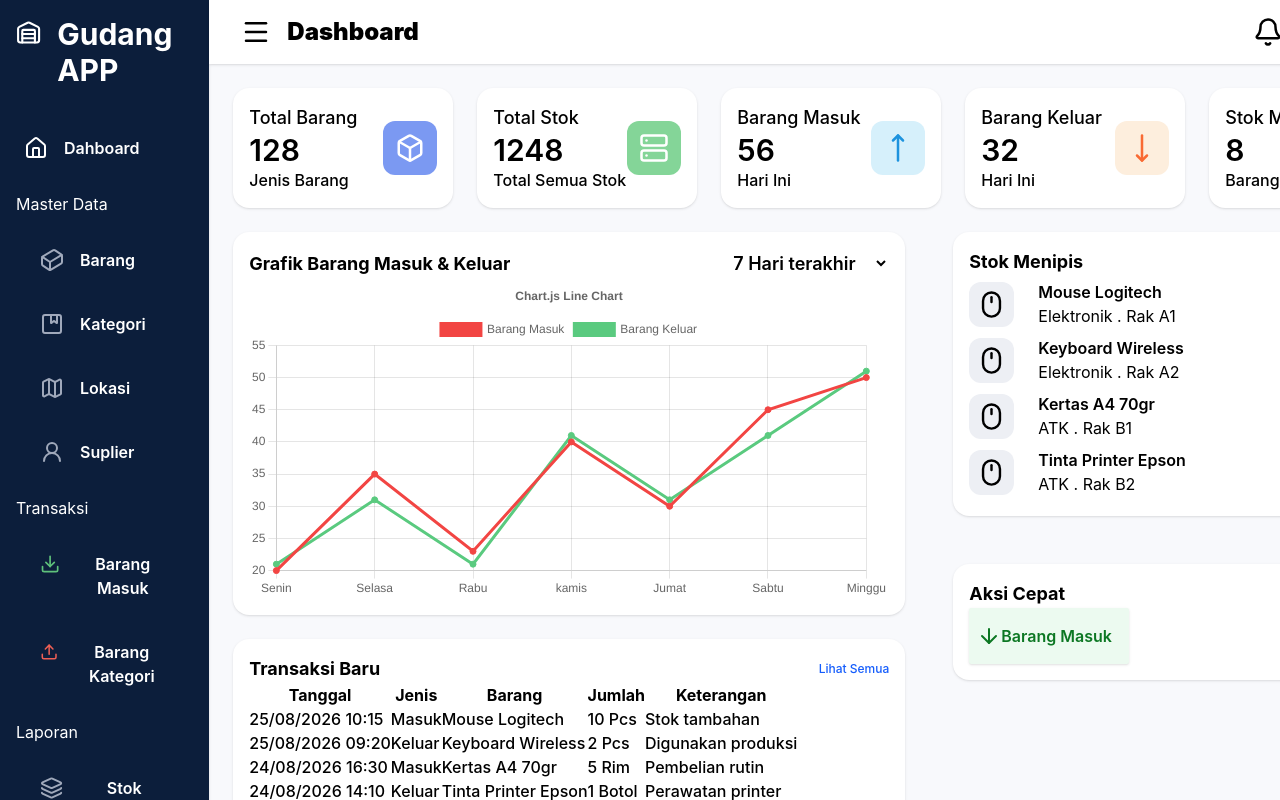
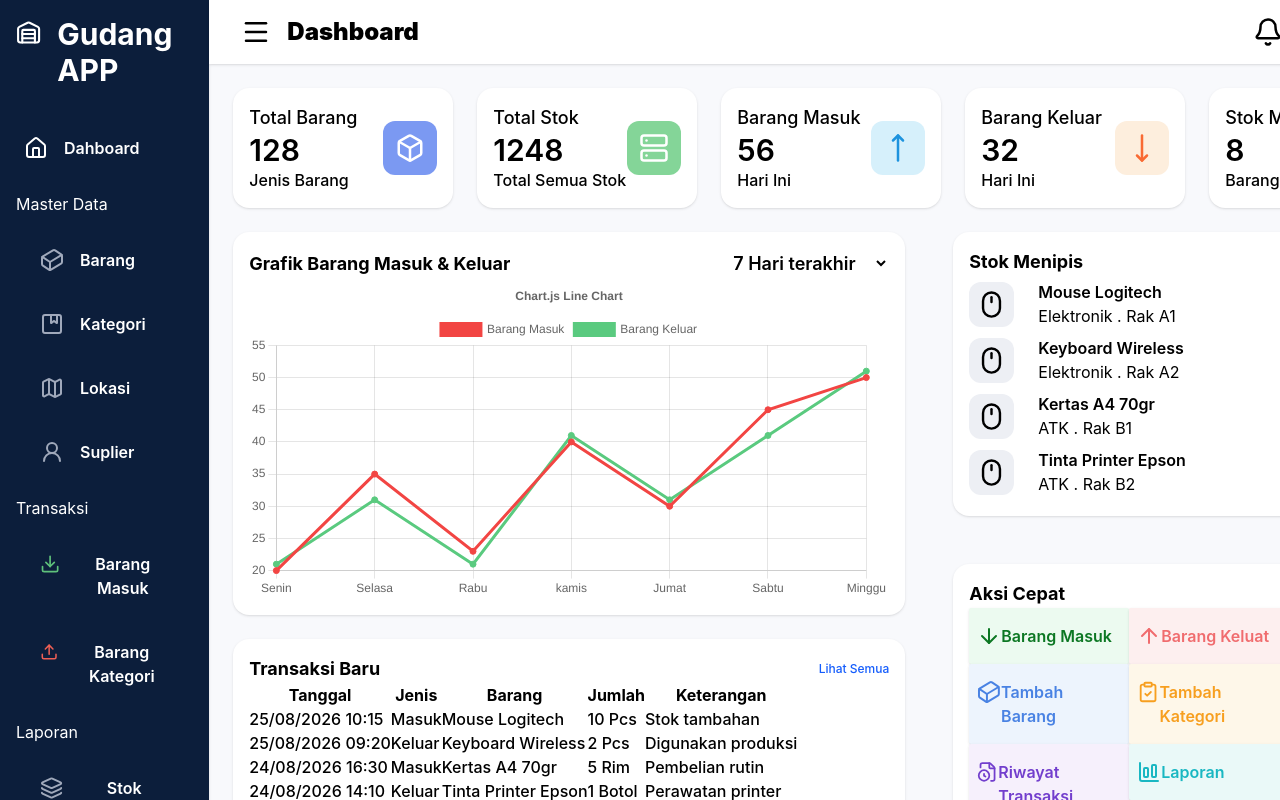
Before and after one commit to rohimmaruf/warehouse, a React (Vite) app: page / in a window 1280 px wide. Shown: the top 800 px of the page. Built offline with nearby package versions, Linux system fonts and the light colour scheme.

Commit message:
Commit dashboar-Aksisi vepat

```diff
--- a/src/components/dashboard/Aksicepat.jsx
+++ b/src/components/dashboard/Aksicepat.jsx
@@ -1,3 +1,4 @@
+import { ArrowDown, ArrowUp, ChartColumnBig, ClipboardCheck, Cuboid, FileClock } from "lucide-react"
 import Itemaksicepat from "./itemaksi/Itemaksicepat"
 import TitleGrid from "./Titlegrid"
 
@@ -6,7 +7,21 @@ const Aksicepat = () => {
         <div>
             <TitleGrid title="Aksi Cepat"
                 childer={
-                    <Itemaksicepat/>
+                    <div className="flex">
+                        <div>
+                            <Itemaksicepat icon={<ArrowDown />} menu="Barang Masuk" className="text-[#0c7723] font-semibold shadow flex px-2 w-40 p-4 rounded-xs bg-[#ecfaf0] "/>
+                            <Itemaksicepat icon={<Cuboid  />} menu="Tambah Barang" className="text-[#4982e3] font-semibold shadow flex px-2 w-40 p-4 rounded-xs bg-[#edf4fd] "/>
+                            <Itemaksicepat icon={<FileClock />} menu="Riwayat Transaksi" className="text-[#723ecd] font-semibold shadow flex px-2 w-40 p-4 rounded-xs bg-[#f6f0fc] " />
+                        </div>
+                        <div>
+                            <Itemaksicepat icon={<ArrowUp />} menu="Barang Keluat" className="text-[#f06c6e] font-semibold shadow flex px-2 w-40 p-4 rounded-xs bg-[#fdefef]" />
+                            <Itemaksicepat icon={<ClipboardCheck />} menu="Tambah Kategori"  className="text-[#f79f1f] font-semibold shadow flex px-2 w-40 p-4 rounded-xs bg-[#fef7e9] " />
+                            <Itemaksicepat icon={<ChartColumnBig />} menu="Laporan" className="text-[#19b7c2] font-semibold shadow flex px-2 w-40 p-4 rounded-xs bg-[#eaf9f8] " />
+                        </div>
+                    </div>
+
+
+
                 }
             />
         </div>
--- a/src/components/dashboard/itemaksi/Itemaksicepat.jsx
+++ b/src/components/dashboard/itemaksi/Itemaksicepat.jsx
@@ -1,10 +1,13 @@
 import { ArrowDown } from "lucide-react"
 
-const Itemaksicepat = () => {
-    return(
-        <div className="text-[#0c7723] font-semibold shadow flex px-2 w-40 p-4 rounded-xs bg-[#ecfaf0] ">
-            <ArrowDown/>
-            <h1>Barang Masuk</h1>
+const Itemaksicepat = ({ icon = null, menu = "", className, }) => {
+    return (
+        <div className={className}>
+            {icon}
+            <h1>
+                {menu}
+            </h1>
+
         </div>
     )
 }
--- a/src/pages/dashboard.jsx
+++ b/src/pages/Dashboard.jsx
@@ -1,6 +1,6 @@
 
 import '../index.css'
-import Sidebar from '../components/dashboard/sidebar'
+import Sidebar from '../components/dashboard/Sidebar'
 import Topbar from '../components/dashboard/Topbar'
 import { useState } from 'react'
 import Card from '../components/dashboard/Card'
```
Also changed, not shown: src/App.jsx (+5 -4 lines).
